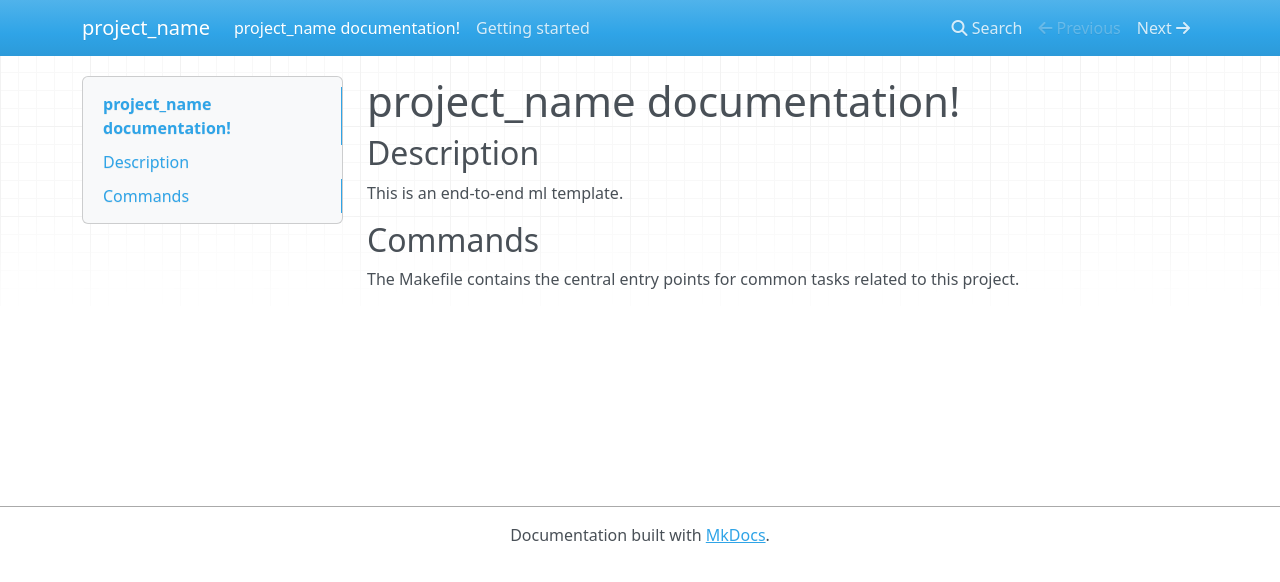
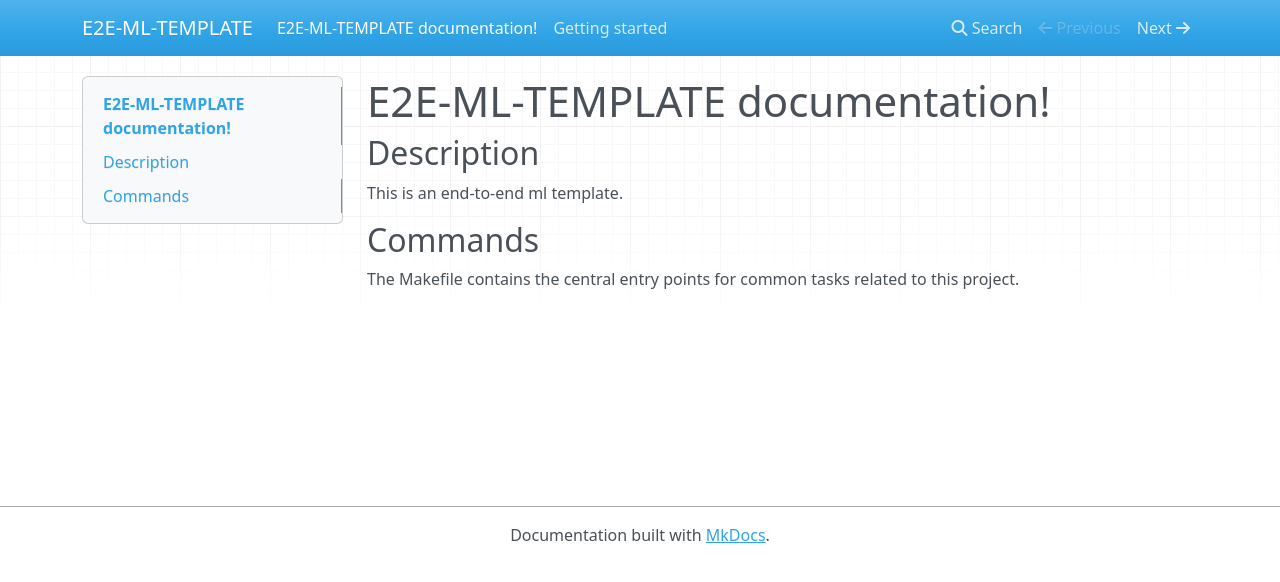
Before and after one commit to TheOphige/E2E-ML-TEMPLATE, an MkDocs documentation site: the page built from docs/docs/index.md, in a window 1280 px wide. Shown: the top 582 px of the page. Built offline with MkDocs 1.6.1, drawn with Linux system fonts in a browser that asks for light colours; nearby versions of some CDN libraries.

Commit message:
added magic dust

```diff
--- a/docs/docs/index.md
+++ b/docs/docs/index.md
@@ -1,4 +1,4 @@
-# project_name documentation!
+# E2E-ML-TEMPLATE documentation!
 
 ## Description
 
--- a/docs/mkdocs.yml
+++ b/docs/mkdocs.yml
@@ -1,4 +1,4 @@
-site_name: project_name
+site_name: E2E-ML-TEMPLATE
 #
 site_author: Theophilus Ige
 #
```
